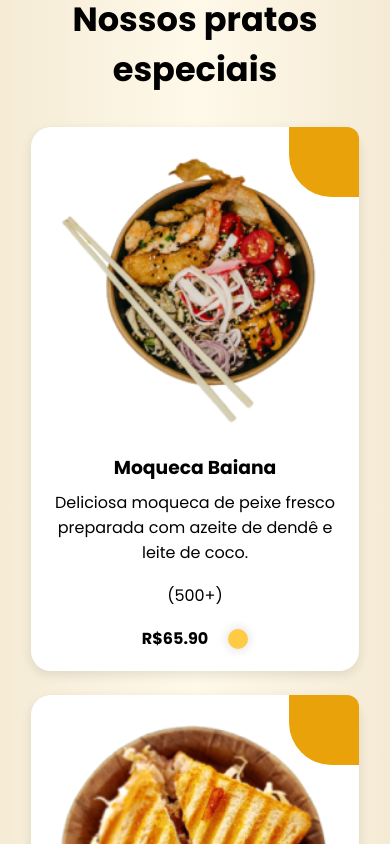
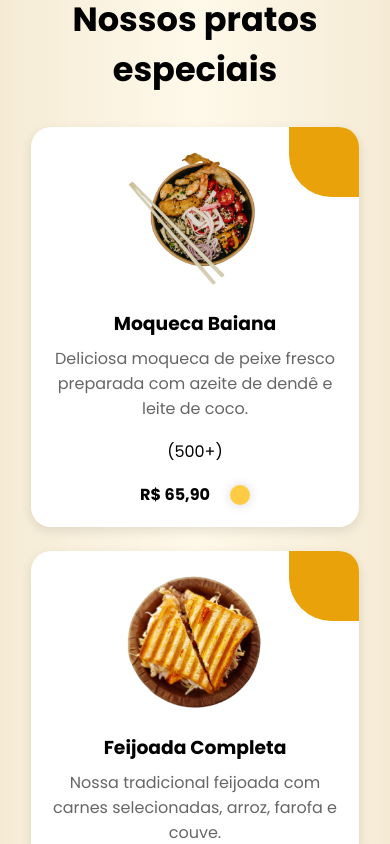
Before and after one commit to DanielCorreia10/restaurante, an Angular app: page / in a window 390 px wide. Shown: the part 1020-1864 px from the top of the page. Built offline with nearby package versions, Linux system fonts and the light colour scheme; some icons are missing; a web font is replaced by a local one.

Commit message:
fix: correcao cardapio

```diff
--- a/src/app/app.config.ts
+++ b/src/app/app.config.ts
@@ -1,12 +1,17 @@
-import { ApplicationConfig, provideBrowserGlobalErrorListeners, provideZoneChangeDetection } from '@angular/core';
+import { ApplicationConfig, provideBrowserGlobalErrorListeners, provideZoneChangeDetection, LOCALE_ID } from '@angular/core';
 import { provideRouter } from '@angular/router';
+import { registerLocaleData } from '@angular/common';
+import localePt from '@angular/common/locales/pt';
 
 import { routes } from './app.routes';
+
+registerLocaleData(localePt, 'pt-BR');
 
 export const appConfig: ApplicationConfig = {
   providers: [
     provideBrowserGlobalErrorListeners(),
     provideZoneChangeDetection({ eventCoalescing: true }),
-    provideRouter(routes)
+    provideRouter(routes),
+    { provide: LOCALE_ID, useValue: 'pt-BR' }
   ]
 };
--- a/src/app/components/dish/dish.css
+++ b/src/app/components/dish/dish.css
@@ -1,3 +1,8 @@
+:host {
+    display: block;
+    height: 100%;
+}
+
 .dish {
     display: flex;
     position: relative;
@@ -6,6 +11,7 @@
     border-radius: 20px;
     gap: 18px;
     width: 100%;
+    height: 100%;
     padding: 20px;
     background-color: #ffffff;
     box-shadow: 0 4px 12px rgba(0, 0, 0, 0.1);
@@ -14,17 +20,19 @@
 }
 
 .dish-image {
-    width: 100%;
+    width: 50%;
     object-fit: cover;
     border-radius: 12px;
 }
 
-.dish-info{
+.dish-info {
     display: flex;
     flex-direction: column;
     align-items: center;
     gap: 8px;
+    flex-grow: 1;
 }
+
 .dish-heart {
     position: absolute;
     background-color: var(--primary-color);
@@ -37,7 +45,7 @@
     height: 70px;
     top: 0;
     right: 0;
-    border-radius: 0 12px 0 42.5px;
+    border-radius: 0 20px 0 42.5px;
 }
 
 .dish:hover {
@@ -45,12 +53,16 @@
 }
 
 .dish-description {
-    display: flex;
-    flex-direction: column;
+    display: -webkit-box;
+    -webkit-line-clamp: 3;
+    -webkit-box-orient: vertical;
+    overflow: hidden;
+    text-overflow: ellipsis;
     text-align: center;
+    color: #666;
 }
 
-.dish-rate i{
+.dish-rate i {
     color: var(--primary-color);
 }
 
--- a/src/app/components/dish/dish.html
+++ b/src/app/components/dish/dish.html
@@ -13,13 +13,13 @@
 
         <div class="dish-rate">
             @for (star of starsArray; track $index) {
-                <i class="fas fa-star" [class.fa-regular]="star > dishData.rating"></i>
+                <i class="fa-star" [class.fas]="star <= dishData.rating" [class.far]="star > dishData.rating"></i>
             }
             <span>({{ dishData.reviewsCount }})</span>
         </div>
 
         <div class="dish-price">
-            <h4 class="dish-price">{{ dishData.price | currency:'BRL':'symbol' }}</h4>
+            <h4 class="dish-price">{{ dishData.price | currency:'BRL':'symbol':'1.2-2':'pt-BR' }}</h4>
             <app-button-default>
                 <i class="fa-solid fa-basket-shopping"></i>
             </app-button-default>
--- a/src/app/components/menu/menu.css
+++ b/src/app/components/menu/menu.css
@@ -1,31 +1,25 @@
-.menu{
+.menu {
     display: flex;
     flex-direction: column;
     align-items: center;
 }
 
-.dishes{
+.dishes {
     width: 100%;
-    display: flex;
-    justify-content: center;
+    display: grid;
+    grid-template-columns: repeat(4, 1fr);
     gap: 24px;
     margin-top: 32px;
-    flex-wrap: wrap;
-    justify-content: center;
-}
-
-app-dish{
-    width: 20%;
 }
 
 @media screen and (max-width: 1400px) {
-    app-dish{
-        width: 45%;
+    .dishes {
+        grid-template-columns: repeat(2, 1fr);
     }
 }
 
 @media screen and (max-width: 768px) {
-    app-dish{
-        width: 100%;
+    .dishes {
+        grid-template-columns: 1fr;
     }
 }
--- a/src/app/components/menu/menu.ts
+++ b/src/app/components/menu/menu.ts
@@ -26,7 +26,7 @@ export class Menu {
       name: 'Feijoada Completa',
       description: 'Nossa tradicional feijoada com carnes selecionadas, arroz, farofa e couve.',
       imageUrl: '/images/dish2.png',
-      rating: 5,
+      rating: 2,
       reviewsCount: '850+',
       price: 49.90
     },
@@ -44,7 +44,7 @@ export class Menu {
       name: 'Bife à Parmegiana',
       description: 'Suculento bife empanado, coberto com queijo derretido e molho de tomate caseiro.',
       imageUrl: '/images/dish4.png',
-      rating: 5,
+      rating: 3,
       reviewsCount: '1k+',
       price: 54.00
     },
@@ -53,7 +53,7 @@ export class Menu {
       name: 'Acarajé Tradicional',
       description: 'Bolinho de feijão-fradinho frito no azeite de dendê, recheado com vatapá, caruru e camarão seco.',
       imageUrl: '/images/dish5.png',
-      rating: 5,
+      rating: 3,
       reviewsCount: '2k+',
       price: 25.00
     },
@@ -62,7 +62,7 @@ export class Menu {
       name: 'Bobó de Camarão',
       description: 'Creme de mandioca com azeite de dendê, leite de coco e camarões frescos, acompanhado de arroz.',
       imageUrl: '/images/dish6.png',
-      rating: 5,
+      rating: 4,
       reviewsCount: '730+',
       price: 72.50
     },
@@ -80,7 +80,7 @@ export class Menu {
       name: 'Frango com Quiabo',
       description: 'Prato reconfortante de frango caipira ensopado com quiabo, servido com angu de milho.',
       imageUrl: '/images/dish8.png',
-      rating: 4,
+      rating: 1,
       reviewsCount: '210+',
       price: 38.90
     }
```
